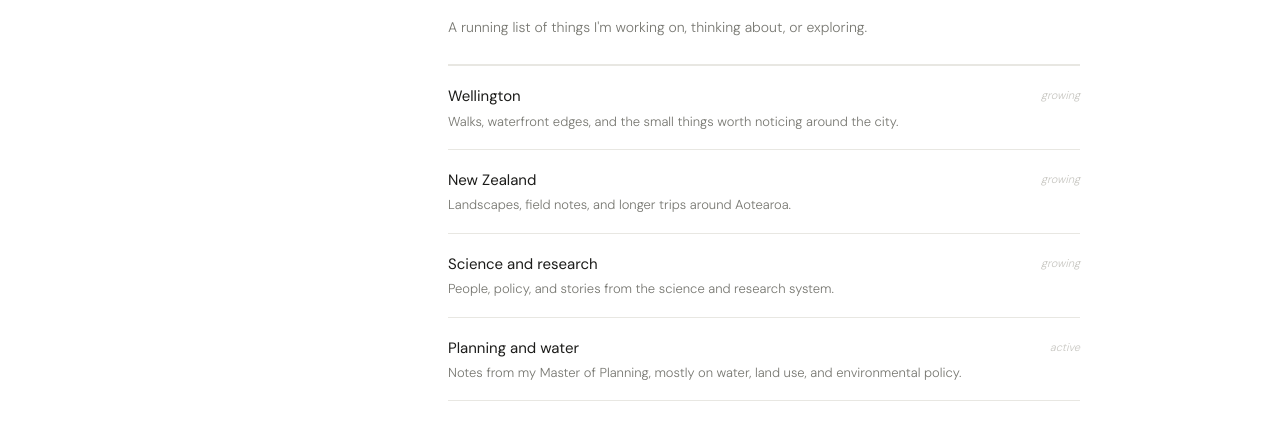
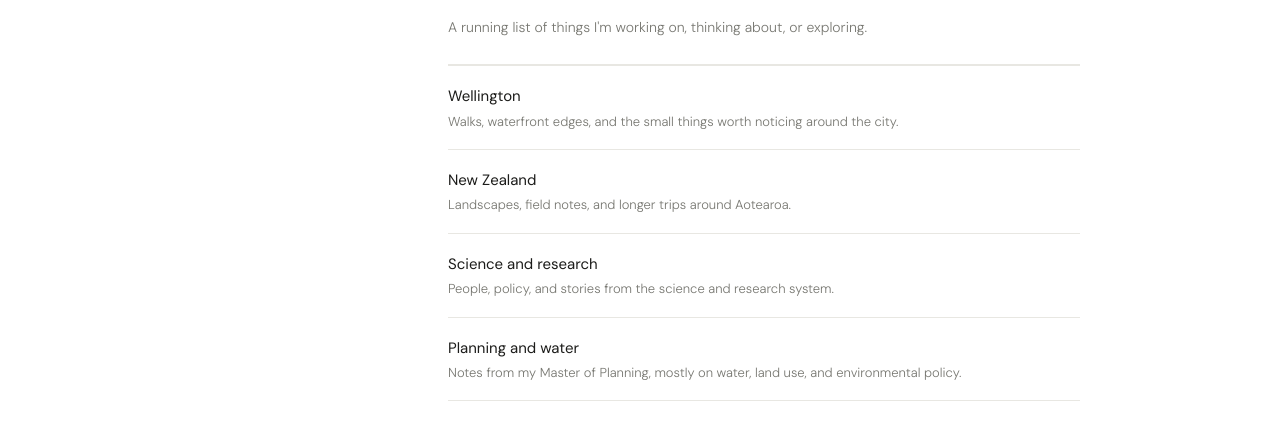
Before and after one commit to nickfrasernz/nickfrasernz.github.io, a Jekyll site: the page built from projects.html, in a window 1280 px wide. Shown: the part 165-605 px from the top of the page. Built offline with Jekyll 4.4.1, drawn with Linux system fonts in a browser that asks for light colours.

Commit message:
Update projects.html

```diff
--- a/projects.html
+++ b/projects.html
@@ -21,11 +21,10 @@ intro: "A running list of things I'm working on, thinking about, or exploring."
       <div class="project-title">{{ project.title }}</div>
       <div class="project-desc">{{ project.description }}</div>
     </div>
-    <span class="project-status">{{ project.status }}</span>
   {% if project.link %}</a>{% else %}</div>{% endif %}
   {% endfor %}
 </div>
 
 {% if sorted_projects.size == 0 %}
-<p class="empty-note">No projects yet — add one through the CMS and it will appear here.</p>
+<p class="empty-note">No projects yet.</p>
 {% endif %}
```
